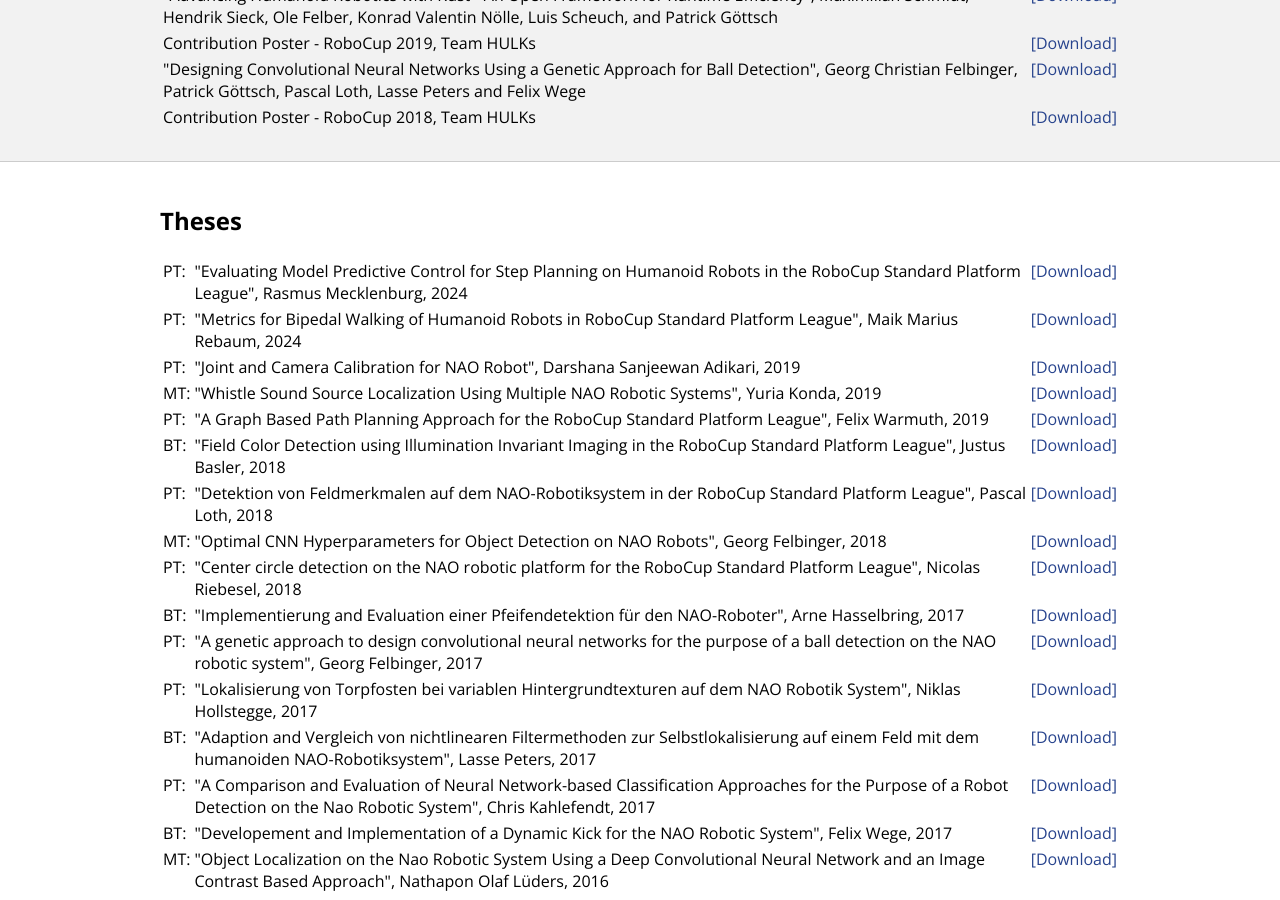
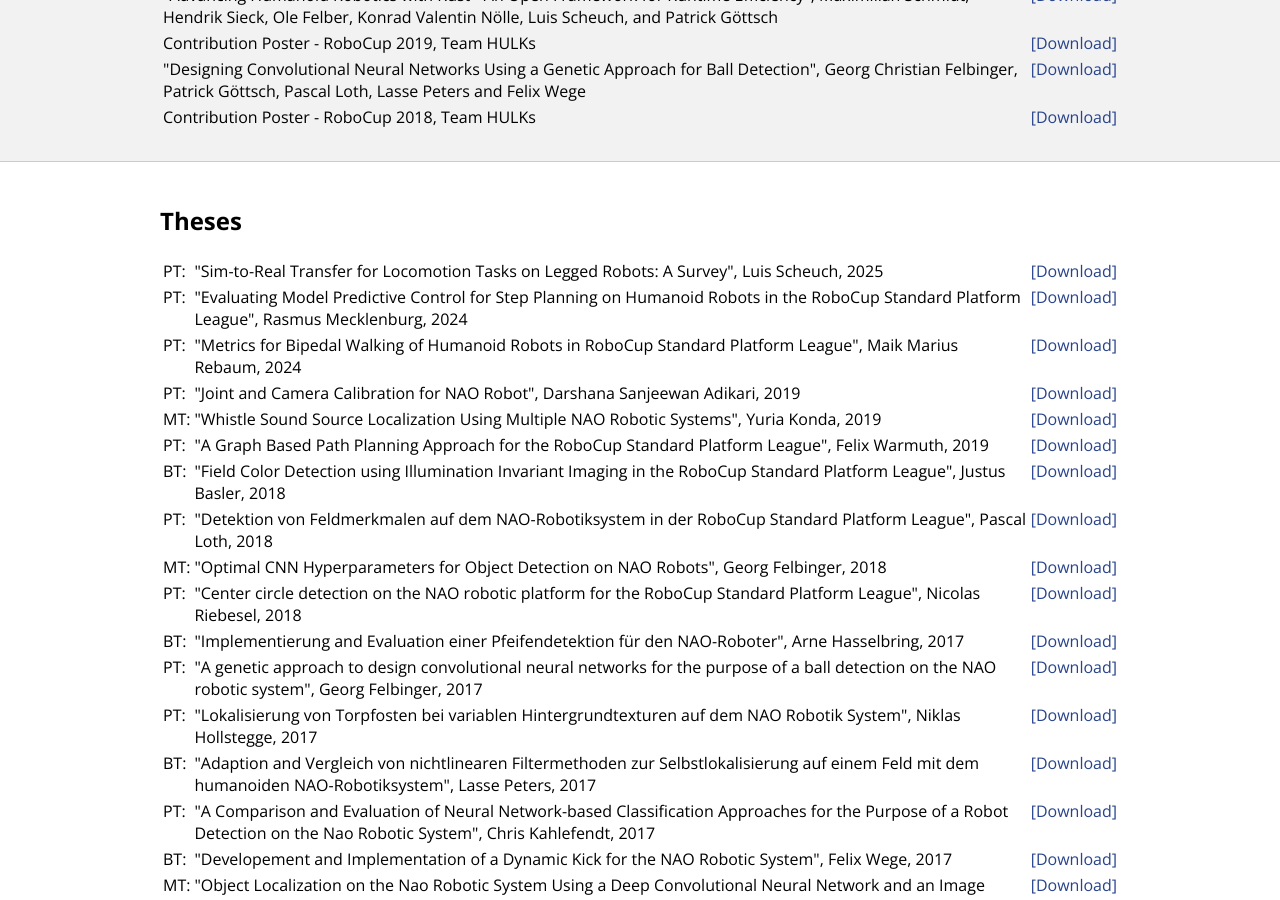
Before and after one commit to HULKs/hulks.github.io, a Jekyll site: the page built from publications/index.html, in a window 1280 px wide and 900 px high, scrolled down 1303 px. Built offline with Jekyll 4.4.1, drawn with Linux system fonts in a browser that asks for light colours; comment, search, counter and statistics services are not loaded.

Commit message:
add project thesis luis

```diff
--- a/publications/index.html
+++ b/publications/index.html
@@ -106,6 +106,11 @@
   <div class="container" id="publications">
     <h2>Theses</h2>
     <table>
+      <tr>
+        <td valign="top">PT:</td>
+        <td>"Sim-to-Real Transfer for Locomotion Tasks on Legged Robots: A Survey", Luis Scheuch, 2025</td>
+        <td valign="top"><a href="{{site.path}}/_files/PA_Luis-Scheuch.pdf" target="_blank">[Download]</a></td>
+      </tr>
       <tr>
         <td valign="top">PT:</td>
         <td>"Evaluating Model Predictive Control for Step Planning on Humanoid Robots in the RoboCup Standard Platform League", Rasmus Mecklenburg, 2024</td>
```
Also changed, not shown: 1 other file.
